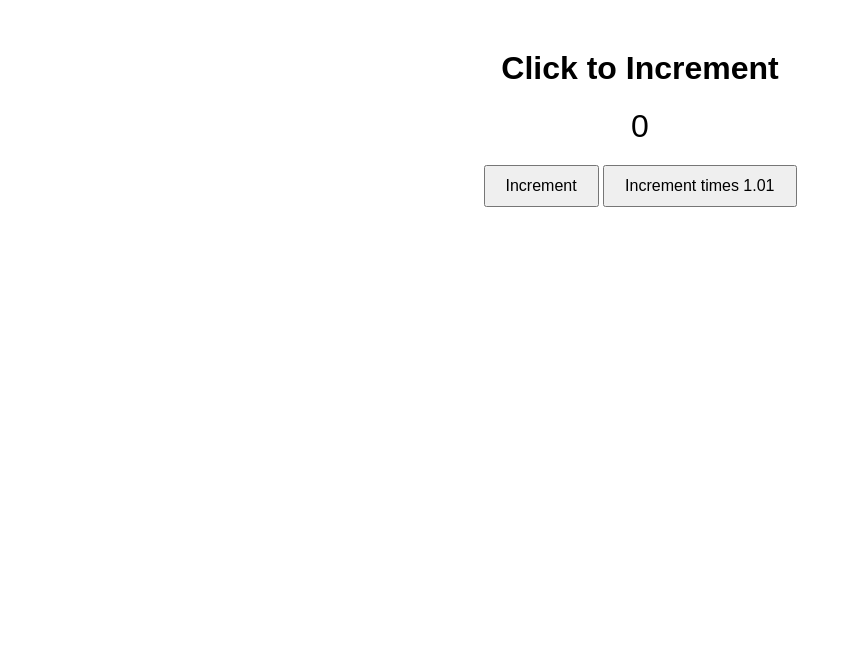
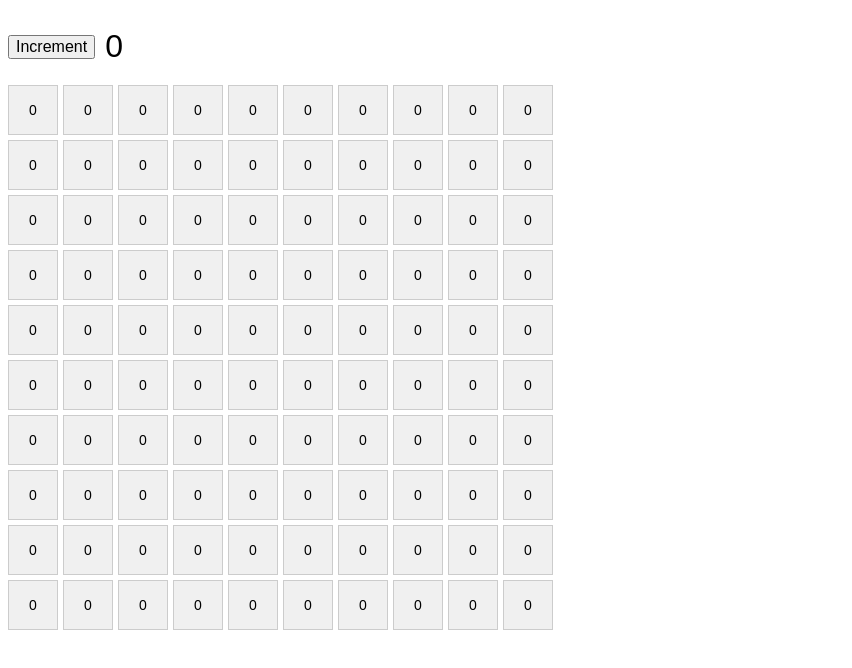
Before and after one commit to galois-y/little-game, a plain HTML site: page index.html in a window 1280 px wide. Shown: the whole page, without its empty margins (0-852 px from the left). Drawn offline with Linux system fonts and the light colour scheme.

Commit message:
add grid

```diff
--- /dev/null
+++ b/colorUtils.js
@@ -0,0 +1,11 @@
+export function updateCellColor(cell, value) {
+    if (value < 5) {
+        cell.style.backgroundColor = "#f0f0f0"; // Default light gray
+    } else if (value < 10) {
+        cell.style.backgroundColor = "lightgreen"; // Greenish color
+    } else if (value < 20) {
+        cell.style.backgroundColor = "orange"; // Orange
+    } else {
+        cell.style.backgroundColor = "red"; // Red
+    }
+}
--- a/index.html
+++ b/index.html
@@ -4,28 +4,18 @@
     <meta charset="UTF-8">
     <meta name="viewport" content="width=device-width, initial-scale=1.0">
     <title>Increment Button</title>
-    <style>
-        body {
-            font-family: Arial, sans-serif;
-            text-align: center;
-            margin-top: 50px;
-        }
-        #counter {
-            font-size: 2rem;
-            margin: 20px 0;
-        }
-        button {
-            padding: 10px 20px;
-            font-size: 1rem;
-        }
-    </style>
+    <link rel="stylesheet" href="style.css">
 </head>
+
+
 <body>
-    <h1>Click to Increment</h1>
-    <div id="counter">0</div>
-    <button id="incrementButton">Increment</button>
-    <button id="incrementButton2">Increment times 1.01</button>
+    <div id="counter-container">
+        <button id="incrementButton">Increment</button>
+        <div id="counter">0</div>
+    </div>
 
-    <script src="script.js"></script>
+    <div class="grid" id="grid"></div>
+
+    <script type="module" src="script.js"></script>
 </body>
 </html>
--- a/script.js
+++ b/script.js
@@ -1,3 +1,5 @@
+import { updateCellColor } from './colorUtils.js';
+
 const counterElement = document.getElementById('counter');
 const incrementButton = document.getElementById('incrementButton');
 
@@ -8,7 +10,34 @@ incrementButton.addEventListener('click', () => {
     counterElement.textContent = count;
 });
 
-incrementButton2.addEventListener('click', () => {
-    count *= 1.01;
-    counterElement.textContent = count;
-});
+// Select the grid container
+const gridContainer = document.getElementById('grid');
+
+// Create a 10x10 grid
+const gridSize = 10;
+const values = []; // Array to store the values of each cell
+
+for (let row = 0; row < gridSize; row++) {
+    for (let col = 0; col < gridSize; col++) {
+        // Create a div for each cell
+        const cell = document.createElement('div');
+        cell.classList.add('cell');
+
+        // Initialize value for the cell
+        const index = row * gridSize + col; // Calculate a unique index for each cell
+        values[index] = 0; // Set the initial value to 0
+        cell.textContent = values[index];
+
+        // Add a click event listener to increment the value
+        cell.addEventListener('click', () => {
+            values[index] += 1; // Increment the value
+            cell.textContent = values[index]; // Update the cell's displayed value
+            count += 1;
+            counterElement.textContent = count;
+            updateCellColor(cell, values[index]);
+        });
+
+        // Add the cell to the grid
+        gridContainer.appendChild(cell);
+    }
+}
--- /dev/null
+++ b/style.css
@@ -0,0 +1,36 @@
+body {
+    font-family: Arial, sans-serif;
+    /* text-align: center; */
+
+}
+#counter {
+    font-size: 2rem;
+    margin: 20px 0;
+}
+button {
+    /* padding: 10px 20px; */
+    font-size: 1rem;
+}
+#counter-container {
+    display: flex;
+    align-items: center;
+    gap: 10px;
+}
+.grid {
+    display: grid;
+    grid-template-columns: repeat(10, 50px);
+    grid-template-rows: repeat(10, 50px);
+    gap: 5px;
+}
+.cell {
+    display: flex;
+    justify-content: center;
+    align-items: center;
+    border: 1px solid #ccc;
+    background-color: #f0f0f0;
+    font-size: 14px;
+}
+
+.cell:hover {
+    background-color: lightblue;
+}
```
